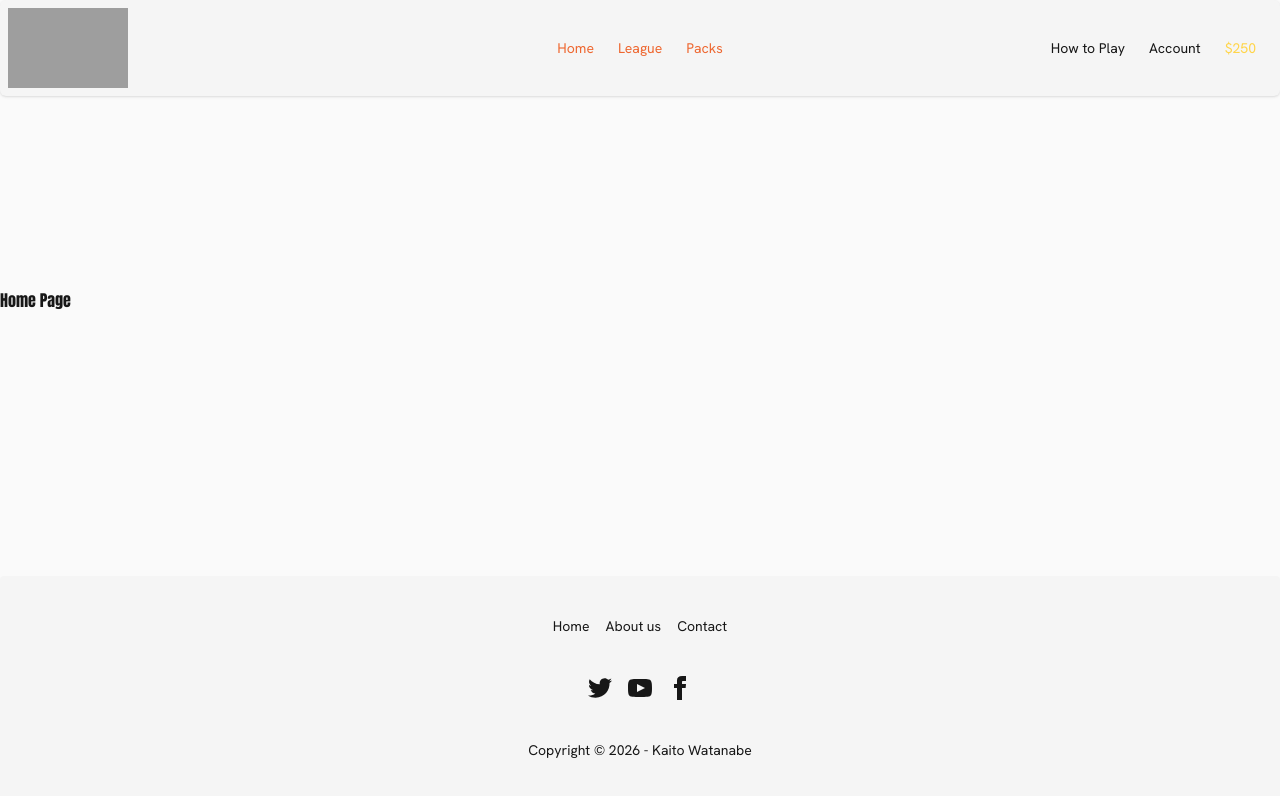
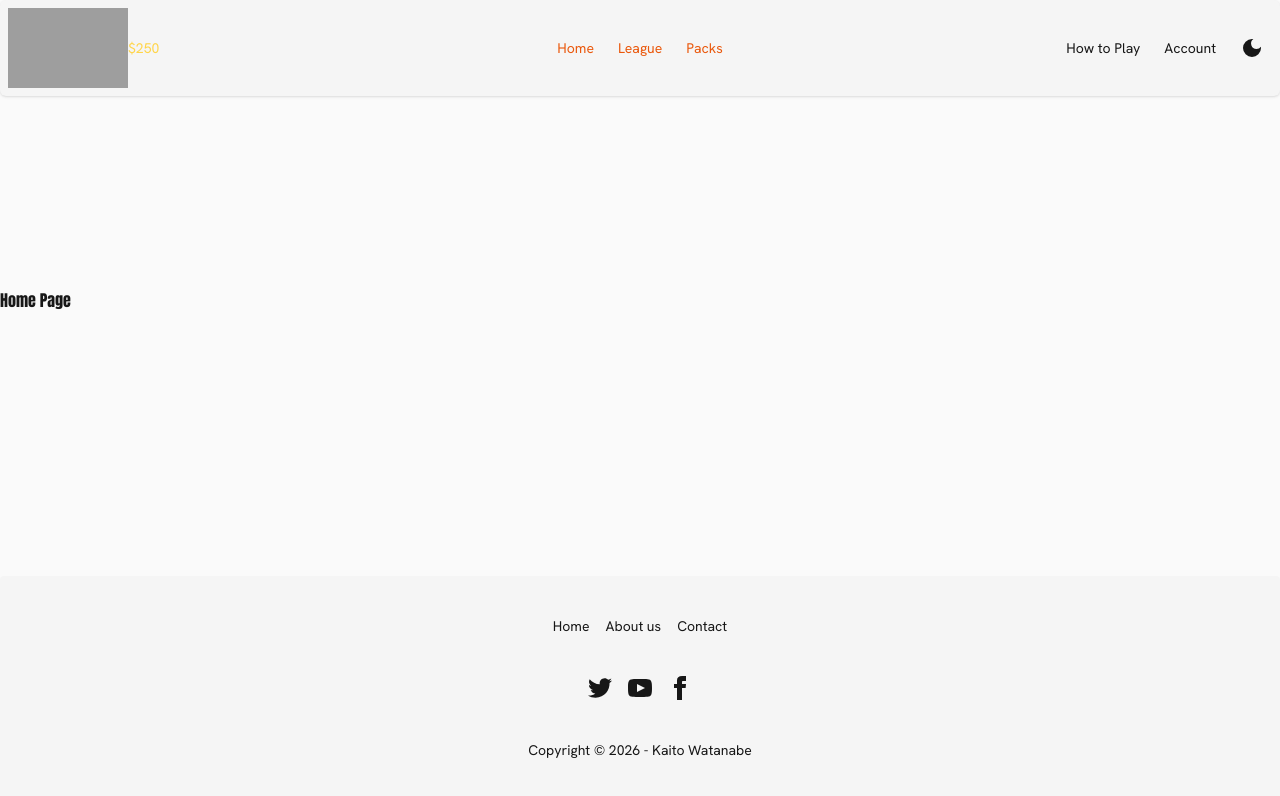
Before and after one commit to kaito24mako/dream-team, a React (Vite) app in the folder client/: page / in a window 1280 px wide. Shown: the top 796 px of the page. Built offline with nearby package versions, Linux system fonts and the light colour scheme; grey boxes are pictures that could not be loaded.

Commit message:
add dark/light mode

```diff
--- a/client/package.json
+++ b/client/package.json
@@ -13,6 +13,7 @@
     "@tailwindcss/vite": "^4.3.3",
     "react": "^19.2.8",
     "react-dom": "^19.2.8",
+    "react-icons": "^5.7.0",
     "react-router-dom": "^7.11.0",
     "tailwindcss": "^4.3.3"
   },
--- /dev/null
+++ b/client/src/components/features/theme/ThemeToggle.tsx
@@ -0,0 +1,36 @@
+import { MdDarkMode, MdLightMode } from "react-icons/md";
+import { useEffect, useState } from "react";
+
+function DarkMode() {
+  const [theme, setTheme] = useState("dark");
+
+  useEffect(() => {
+    const savedTheme = localStorage.getItem("theme");
+
+    if (savedTheme) {
+      setTheme(savedTheme);
+      document.documentElement.setAttribute("data-theme", savedTheme);
+    }
+  }, []);
+
+  function toggleTheme() {
+    const newTheme = theme === "dark" ? "light" : "dark";
+
+    setTheme(newTheme);
+    document.documentElement.setAttribute("data-theme", newTheme);
+    localStorage.setItem("theme", newTheme);
+  }
+
+  return (
+    <button
+      className={`transition-transform duration-600 ease-in-out cursor-pointer px-2
+        ${theme === "dark" ? "rotate-0" : "rotate-180"}`}
+      onClick={toggleTheme}
+      aria-label="dark/light mode"
+    >
+      {theme === "dark" ? <MdDarkMode size={24} /> : <MdLightMode size={24} />}
+    </button>
+  );
+}
+
+export default DarkMode;
--- a/client/src/components/layout/Navbar.tsx
+++ b/client/src/components/layout/Navbar.tsx
@@ -1,8 +1,11 @@
+import { Link } from "react-router-dom";
+
+import ThemeToggle from "../features/theme/ThemeToggle";
 import logo from "../../assets/logo.png";
 
 function Navbar() {
   return (
-    <header className="max-lg:collapse bg-base-200 lg:mb-48 shadow-sm w-full rounded-md">
+    <header className="max-lg:collapse bg-base-200 lg:mb-48 shadow-sm w-full rounded-md text-sm">
       <input id="navbar-1-toggle" className="peer hidden" type="checkbox" />
       <label
         htmlFor="navbar-1-toggle"
@@ -32,18 +35,19 @@ function Navbar() {
           </label>
           {/* logo */}
           <img src={logo} className="w-30 h-20" />
+          <span className="text-coin">$250</span>
         </div>
 
         <div className="navbar-center hidden lg:flex">
           <ul className="menu menu-horizontal px-1 text-primary">
             <li>
-              <button>Home</button>
+              <Link to="/">Home</Link>
             </li>
             <li>
-              <button>League</button>
+              <Link to="/league">League</Link>
             </li>
             <li>
-              <button>Packs</button>
+              <Link to="/packs">Packs</Link>
             </li>
           </ul>
         </div>
@@ -51,15 +55,13 @@ function Navbar() {
         <div className="navbar-end">
           <ul className="menu menu-horizontal px-1">
             <li>
-              <button>How to Play</button>
+              <Link to="/guide">How to Play</Link>
             </li>
             <li>
-              <button>Account</button>
-            </li>
-            <li>
-              <span className="text-coin">$250</span>
+              <Link to="/account">Account</Link>
             </li>
           </ul>
+          <ThemeToggle />
         </div>
       </nav>
 
--- a/client/src/styles/index.css
+++ b/client/src/styles/index.css
@@ -8,7 +8,7 @@
   default: true;
 
   /* Brand */
-  --color-primary: #EE6730;
+  --color-primary: #ea580c;
   --color-primary-content: #171717;
 
   --color-secondary: #FF976F;
```
Also changed, not shown: 1 other file (tests, documents, lock files or other folders).
